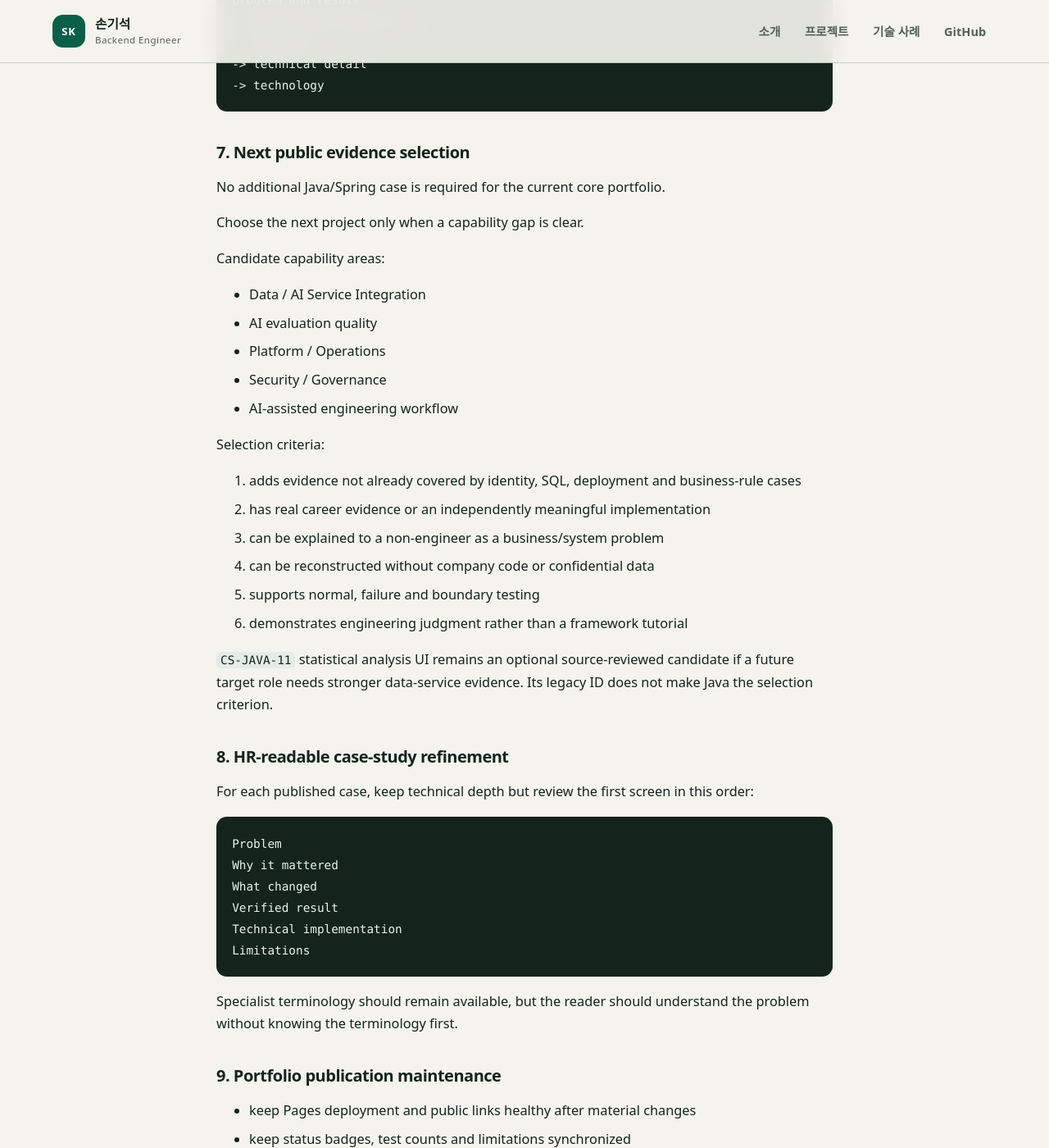
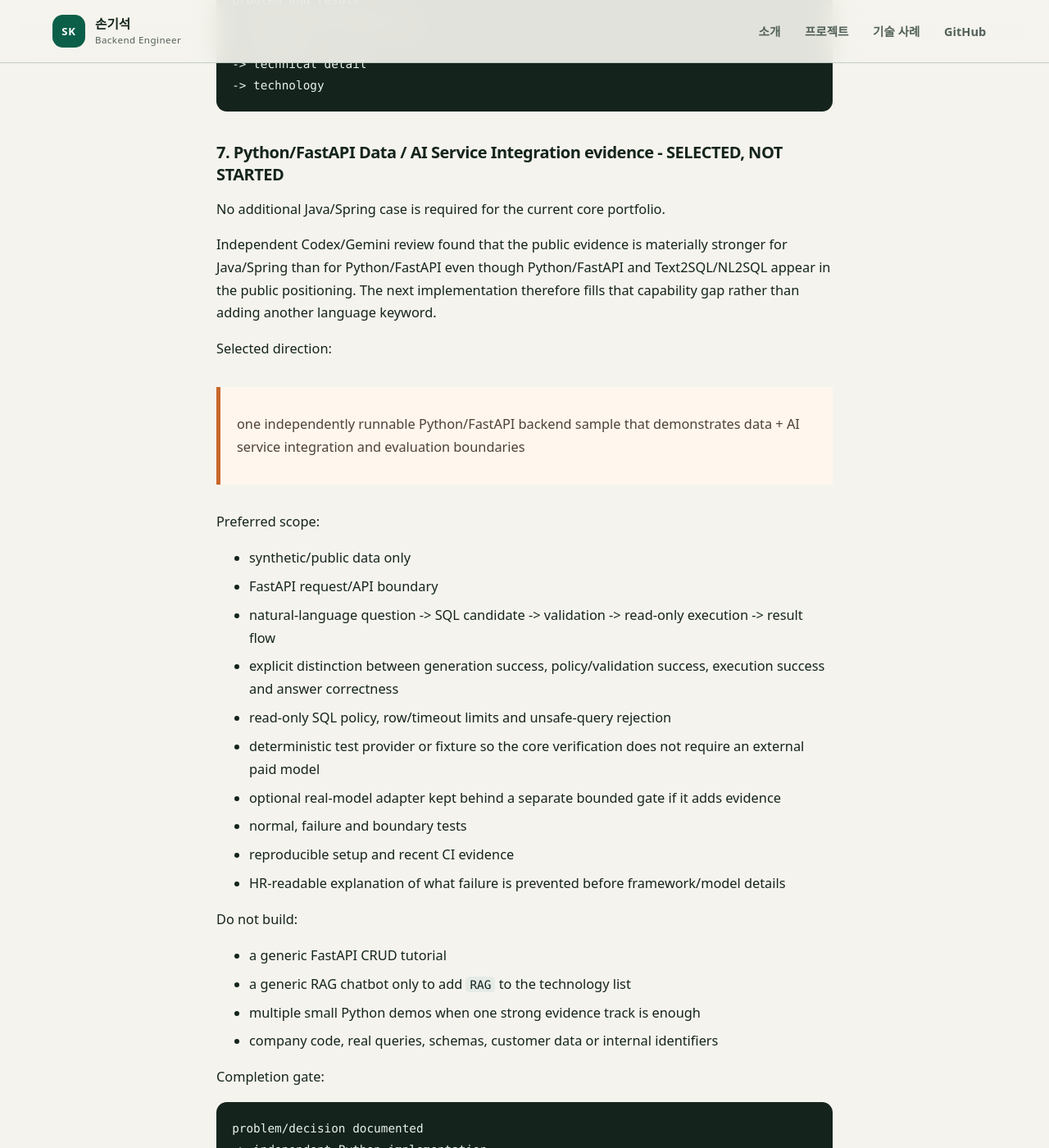
Before and after one commit to son1004007/engineering-career-portfolio, a Jekyll site: the page built from TASKS.md, in a window 1280 px wide and 1400 px high, scrolled down 3398 px. Shown: the whole window at 82% size. Built offline with Jekyll 4.4.1, drawn with Linux system fonts in a browser that asks for light colours; our own code applies the rules of GitHub Pages for plain Markdown files; some of the changed text lies outside the part shown.

Commit message:
docs: select Python data AI evidence as next case

````diff
--- a/TASKS.md
+++ b/TASKS.md
@@ -96,30 +96,50 @@ problem and result
 -> technology
 ```
 
-### 7. Next public evidence selection
+### 7. Python/FastAPI Data / AI Service Integration evidence - SELECTED, NOT STARTED
 
 No additional Java/Spring case is required for the current core portfolio.
 
-Choose the next project only when a capability gap is clear.
+Independent Codex/Gemini review found that the public evidence is materially stronger for Java/Spring than for Python/FastAPI even though Python/FastAPI and Text2SQL/NL2SQL appear in the public positioning. The next implementation therefore fills that capability gap rather than adding another language keyword.
 
-Candidate capability areas:
+Selected direction:
 
-- Data / AI Service Integration
-- AI evaluation quality
-- Platform / Operations
-- Security / Governance
-- AI-assisted engineering workflow
+> one independently runnable Python/FastAPI backend sample that demonstrates data + AI service integration and evaluation boundaries
 
-Selection criteria:
+Preferred scope:
 
-1. adds evidence not already covered by identity, SQL, deployment and business-rule cases
-2. has real career evidence or an independently meaningful implementation
-3. can be explained to a non-engineer as a business/system problem
-4. can be reconstructed without company code or confidential data
-5. supports normal, failure and boundary testing
-6. demonstrates engineering judgment rather than a framework tutorial
+- synthetic/public data only
+- FastAPI request/API boundary
+- natural-language question -> SQL candidate -> validation -> read-only execution -> result flow
+- explicit distinction between generation success, policy/validation success, execution success and answer correctness
+- read-only SQL policy, row/timeout limits and unsafe-query rejection
+- deterministic test provider or fixture so the core verification does not require an external paid model
+- optional real-model adapter kept behind a separate bounded gate if it adds evidence
+- normal, failure and boundary tests
+- reproducible setup and recent CI evidence
+- HR-readable explanation of what failure is prevented before framework/model details
 
-`CS-JAVA-11` statistical analysis UI remains an optional source-reviewed candidate if a future target role needs stronger data-service evidence. Its legacy ID does not make Java the selection criterion.
+Do not build:
+
+- a generic FastAPI CRUD tutorial
+- a generic RAG chatbot only to add `RAG` to the technology list
+- multiple small Python demos when one strong evidence track is enough
+- company code, real queries, schemas, customer data or internal identifiers
+
+Completion gate:
+
+```text
+problem/decision documented
+-> independent Python implementation
+-> deterministic automated tests PASS
+-> public disclosure review PASS
+-> portfolio regression PASS
+-> Pages publication PASS
+```
+
+Until this gate is complete, Python/FastAPI remains real experience with weaker public reproduction evidence than the published Java/Spring samples.
+
+`CS-JAVA-11` statistical analysis UI remains an optional source-reviewed candidate only if a future target role specifically needs stronger analysis-UI evidence. Its legacy ID does not make Java the selection criterion.
 
 ### 8. HR-readable case-study refinement
 
````
